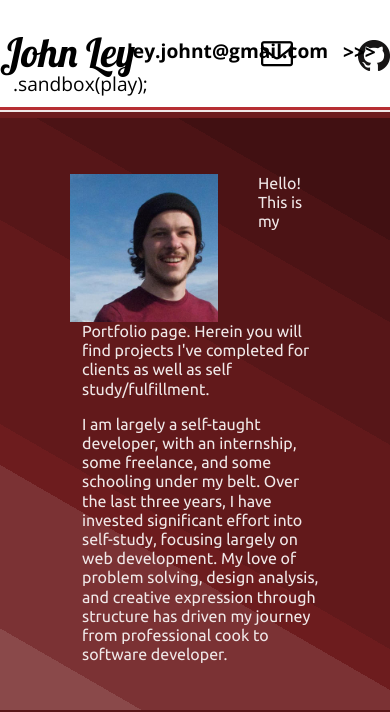
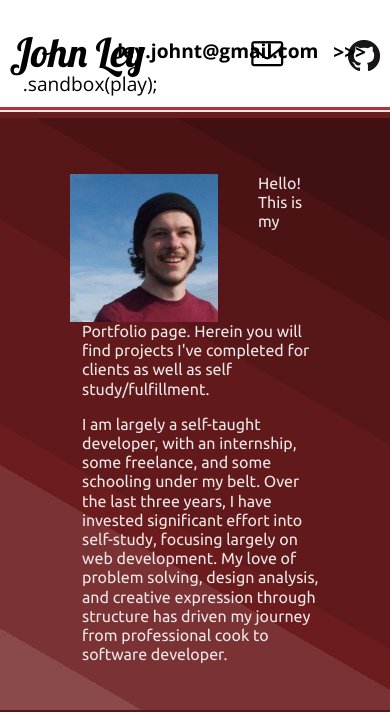
Before and after one commit to SimpliciTea/simplicitea.github.io, a plain HTML site: page index.html in a window 390 px wide. Shown: the top 712 px of the page. Drawn offline with nearby package versions, Linux system fonts and the light colour scheme; a script that the page names is missing.

Commit message:
header width

```diff
--- a/css/main.css
+++ b/css/main.css
@@ -416,6 +416,11 @@ the JS/jQ Etchasketch section
 		width: 95%;
 		margin: auto;
 	}
+
+	#header-wrap {
+		width: 95%;
+		margin: auto;
+	}
 }
 
 @media (max-width: 600px) {
```
